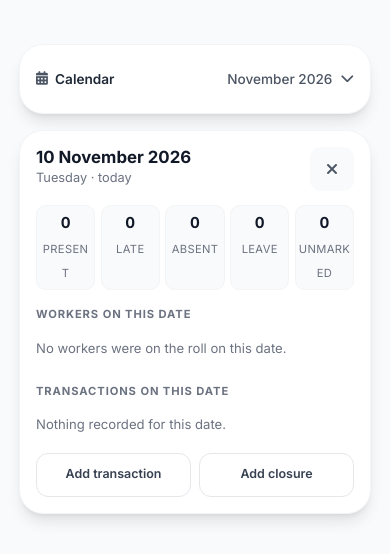
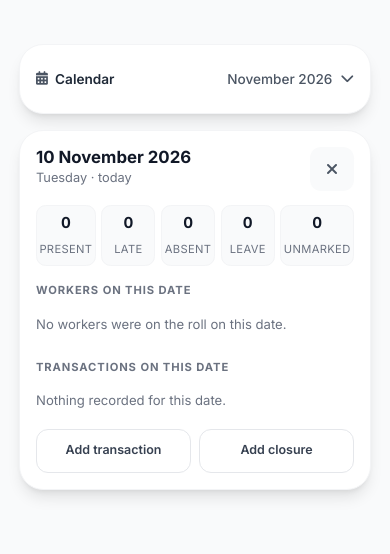
Before and after one commit to lovableguyzayed/SmartWorker-html, a Flask app: page /attendance in a window 390 px wide. Shown: the part 882-1436 px from the top of the page. After the commit the page ends 1379 px from the top, so only its background shows below. Run offline with Flask 3, Linux system fonts and the light colour scheme; a user stored in the database is signed in; data that the repository does not hold is empty; some libraries are stand-ins or nearby versions.

Commit message:
Attendance day counts: keep each label one word
The large-text change let the five day counts shrink below their own
labels (min-width: 0 with break-anywhere), so at normal text on a 360px
phone they read 'PRESEN / T' and 'UNMAR / KED'. A count is never
narrower than its label now; the row wraps only when five do not fit.
Checked at 360px, 320px and 150% text: no label breaks, nothing spills.

Co-Authored-By: Claude Opus 5.5 <noreply@anthropic.com>
Claude-Session: https://claude.ai/code/session_01L1EMf4MzoiF35BS98SrbHb

```diff
--- a/templates/attendance.html
+++ b/templates/attendance.html
@@ -153,11 +153,13 @@
 /* Five counts share one row until the text is too big for that, then they
    wrap to two rows; they used to push the screen 115px wide instead. */
 .dv-count {
-    flex: 1 1 3rem; min-width: 0; text-align: center; padding: 0.4rem 0.15rem;
+    /* No min-width: 0 - a count is never narrower than its own label, so
+       "PRESENT" stays one word and the row wraps when five do not fit. */
+    flex: 1 1 3rem; text-align: center; padding: 0.4rem 0.15rem;
     border-radius: 0.6rem; background: #f9fafb; border: 1px solid #f3f4f6;
 }
 .dv-count b { display: block; font-size: 0.95rem; font-variant-numeric: tabular-nums; color: #111827; }
-.dv-count span { overflow-wrap: anywhere; font-size: 0.7rem; color: #6b7280; text-transform: uppercase; letter-spacing: 0.03em; }
+.dv-count span { overflow-wrap: break-word; font-size: 0.7rem; color: #6b7280; text-transform: uppercase; letter-spacing: 0.03em; }
 
 .dv-section-label {
     font-size: 0.7rem; font-weight: 700; letter-spacing: 0.08em; text-transform: uppercase;
```
